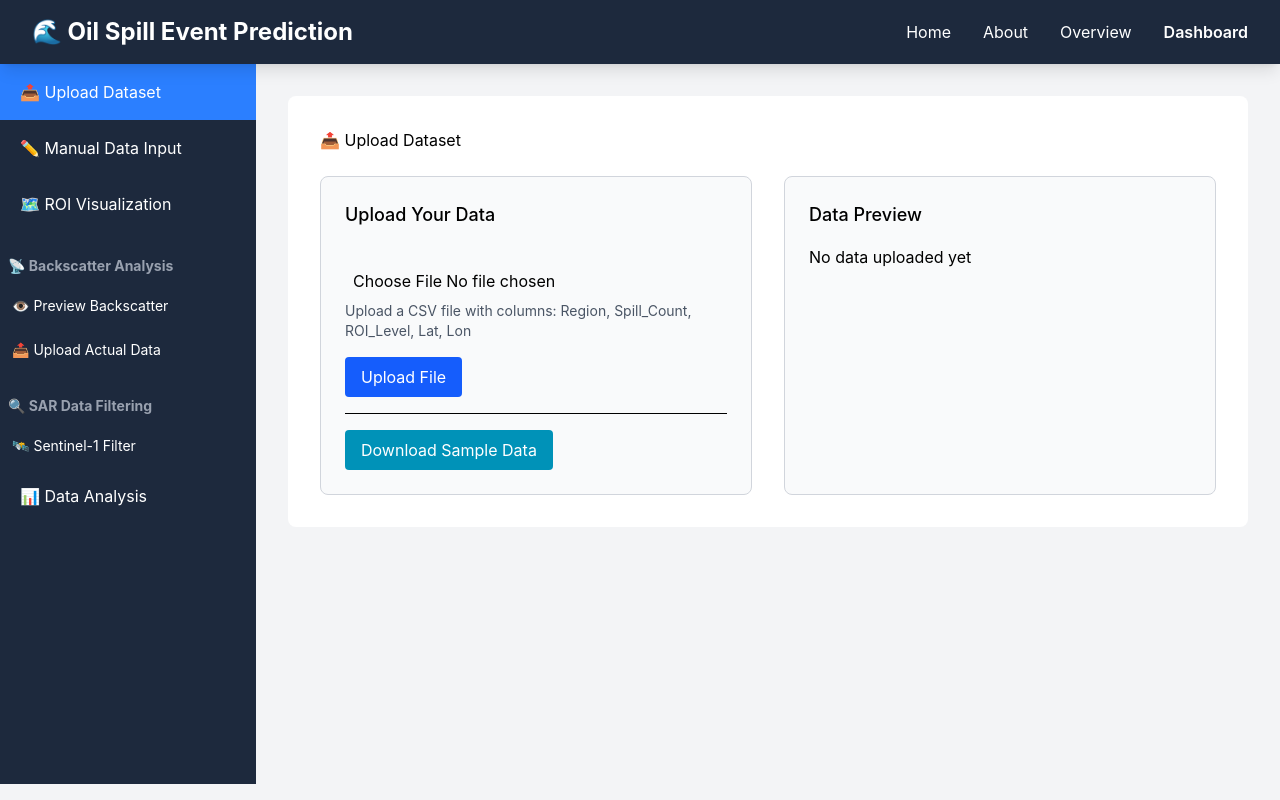
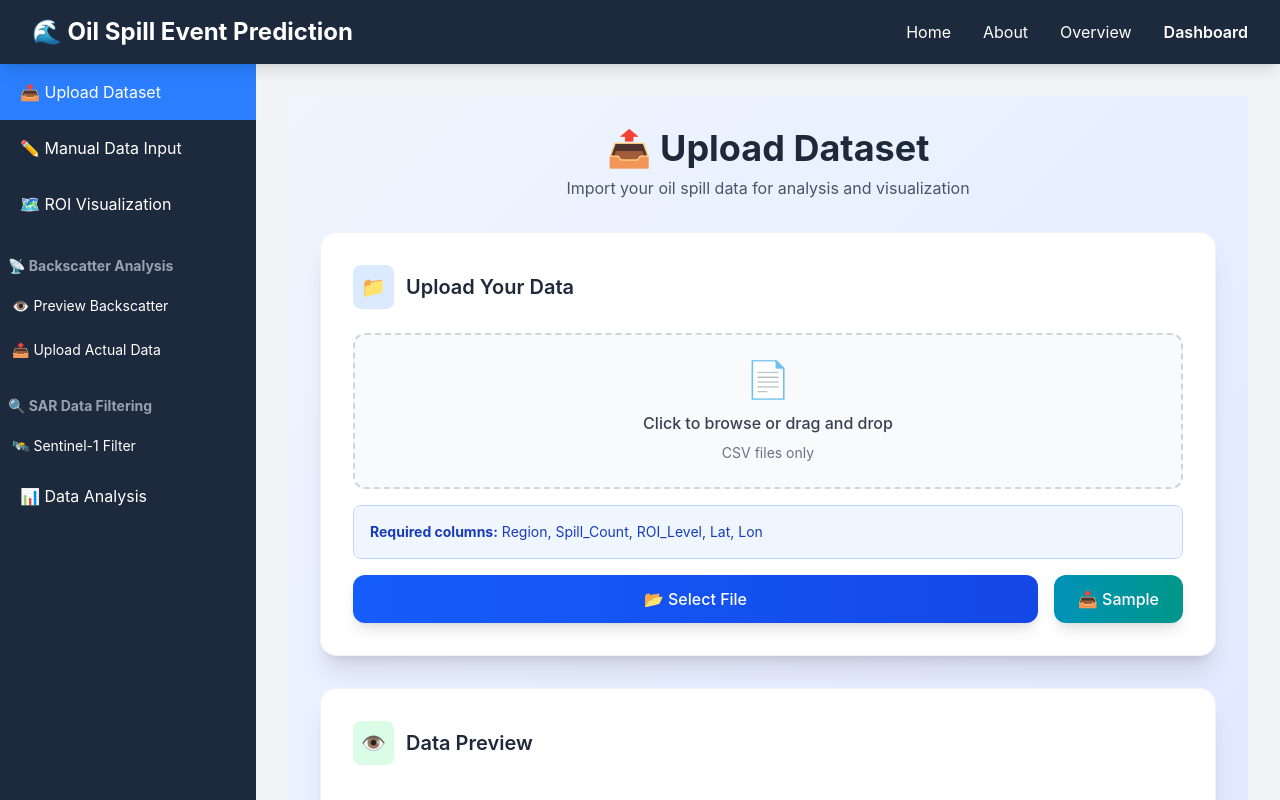
Before and after one commit to deveshjangid524/POSE, a React (Vite) app in the folder client/: page /dashboard in a window 1280 px wide. Shown: the top 800 px of the page. Built offline with nearby package versions, Linux system fonts and the light colour scheme.

Commit message:
fix :changes in  Upload Dataset component

```diff
--- a/client/src/components/UploadData.jsx
+++ b/client/src/components/UploadData.jsx
@@ -1,16 +1,28 @@
-import { useState } from 'react';
+import { useState, useRef } from 'react';
 import axios from 'axios';
 
 function UploadData() {
   const [file, setFile] = useState(null);
   const [data, setData] = useState([]);
   const [loading, setLoading] = useState(false);
+  const fileInputRef = useRef(null);
 
   const handleFileChange = (e) => {
-    setFile(e.target.files[0]);
+    const selectedFile = e.target.files[0];
+    console.log('File selected:', selectedFile);
+    setFile(selectedFile);
+  };
+
+  const handleUploadClick = () => {
+    if (!file) {
+      fileInputRef.current?.click();
+    } else {
+      handleUpload();
+    }
   };
 
   const handleUpload = async () => {
+    console.log('Current file state:', file);
     if (!file) {
       alert('Please select a file');
       return;
@@ -54,60 +66,124 @@ Pacific,5,Low,10,-160`;
   };
 
   return (
-    <div className="bg-white p-8 rounded-lg">
-      <h2>📤 Upload Dataset</h2>
+    <div className="min-h-screen bg-gradient-to-br from-blue-50 to-indigo-100 p-8">
+      <div className="max-w-6xl mx-auto">
+        <div className="text-center mb-8">
+          <h2 className="text-4xl font-bold text-gray-800 mb-2">📤 Upload Dataset</h2>
+          <p className="text-gray-600">Import your oil spill data for analysis and visualization</p>
+        </div>
 
-      <div className="grid grid-cols-2 gap-8 mt-6">
-        <div className="bg-gray-50 p-6 rounded-lg border border-gray-300">
-          <h3 className="text-lg font-medium mb-4">Upload Your Data</h3>
+        <div className="grid grid-cols-1 lg:grid-cols-2 gap-8">
+          <div className="bg-white rounded-2xl shadow-xl p-8 border border-gray-100">
+            <h3 className="text-xl font-semibold text-gray-800 mb-6 flex items-center">
+              <span className="bg-blue-100 text-blue-600 rounded-lg p-2 mr-3">📁</span>
+              Upload Your Data
+            </h3>
+
+            <div className="space-y-4">
+              <div className="border-2 border-dashed border-gray-300 rounded-xl p-6 text-center hover:border-blue-400 transition-colors duration-200 bg-gray-50">
                 <input
                   type="file"
                   accept=".csv"
                   onChange={handleFileChange}
-            className="w-full p-2 mt-4"
+                  ref={fileInputRef}
+                  className="hidden"
                 />
-          <p className="text-sm text-gray-600">Upload a CSV file with columns: Region, Spill_Count, ROI_Level, Lat, Lon</p>
+                <div className="cursor-pointer" onClick={() => fileInputRef.current?.click()}>
+                  <div className="text-4xl mb-3">📄</div>
+                  <p className="text-gray-700 font-medium mb-2">
+                    {file ? file.name : 'Click to browse or drag and drop'}
+                  </p>
+                  <p className="text-sm text-gray-500">CSV files only</p>
+                </div>
+              </div>
+
+              <div className="bg-blue-50 border border-blue-200 rounded-lg p-4">
+                <p className="text-sm text-blue-800">
+                  <strong>Required columns:</strong> Region, Spill_Count, ROI_Level, Lat, Lon
+                </p>
+              </div>
+
+              <div className="flex gap-4">
                 <button
-            onClick={handleUpload}
+                  onClick={handleUploadClick}
                   disabled={loading}
-            className="bg-blue-600 text-white px-4 py-2 rounded hover:bg-blue-700 disabled:opacity-50 mt-4"
+                  className="flex-1 bg-gradient-to-r from-blue-600 to-blue-700 text-white px-6 py-3 rounded-xl hover:from-blue-700 hover:to-blue-800 disabled:opacity-50 disabled:cursor-not-allowed transition-all duration-200 font-medium shadow-lg hover:shadow-xl transform hover:-translate-y-0.5"
                 >
-            {loading ? 'Uploading...' : 'Upload File'}
+                  {loading ? (
+                    <span className="flex items-center justify-center">
+                      <svg className="animate-spin -ml-1 mr-3 h-5 w-5 text-white" xmlns="http://www.w3.org/2000/svg" fill="none" viewBox="0 0 24 24">
+                        <circle className="opacity-25" cx="12" cy="12" r="10" stroke="currentColor" strokeWidth="4"></circle>
+                        <path className="opacity-75" fill="currentColor" d="M4 12a8 8 0 018-8V0C5.373 0 0 5.373 0 12h4zm2 5.291A7.962 7.962 0 014 12H0c0 3.042 1.135 5.824 3 7.938l3-2.647z"></path>
+                      </svg>
+                      Uploading...
+                    </span>
+                  ) : (
+                    <span className="flex items-center justify-center">
+                      {file ? '🚀 Upload File' : '📂 Select File'}
+                    </span>
+                  )}
                 </button>
-          <hr className="my-4" />
-          <button onClick={downloadSample} className="bg-cyan-600 text-white px-4 py-2 rounded hover:bg-cyan-700">
-            Download Sample Data
+
+                <button
+                  onClick={downloadSample}
+                  className="bg-gradient-to-r from-cyan-600 to-teal-600 text-white px-6 py-3 rounded-xl hover:from-cyan-700 hover:to-teal-700 transition-all duration-200 font-medium shadow-lg hover:shadow-xl transform hover:-translate-y-0.5"
+                >
+                  📥 Sample
                 </button>
               </div>
+            </div>
+          </div>
 
-        <div className="bg-gray-50 p-6 rounded-lg border border-gray-300">
-          <h3 className="text-lg font-medium mb-4">Data Preview</h3>
+          <div className="bg-white rounded-2xl shadow-xl p-8 border border-gray-100">
+            <h3 className="text-xl font-semibold text-gray-800 mb-6 flex items-center">
+              <span className="bg-green-100 text-green-600 rounded-lg p-2 mr-3">👁️</span>
+              Data Preview
+            </h3>
             {data.length > 0 ? (
-            <table className="w-full border-collapse mt-4">
-              <thead>
+              <div className="overflow-hidden rounded-lg border border-gray-200">
+                <div className="max-h-96 overflow-y-auto">
+                  <table className="w-full">
+                    <thead className="bg-gray-50 sticky top-0">
                       <tr>
-                  <th className="p-3 text-left border-b border-gray-300 bg-gray-200 font-semibold">Region</th>
-                  <th className="p-3 text-left border-b border-gray-300 bg-gray-200 font-semibold">Spill Count</th>
-                  <th className="p-3 text-left border-b border-gray-300 bg-gray-200 font-semibold">ROI Level</th>
-                  <th className="p-3 text-left border-b border-gray-300 bg-gray-200 font-semibold">Latitude</th>
-                  <th className="p-3 text-left border-b border-gray-300 bg-gray-200 font-semibold">Longitude</th>
+                        <th className="p-3 text-left font-semibold text-gray-700 border-b border-gray-200">Region</th>
+                        <th className="p-3 text-left font-semibold text-gray-700 border-b border-gray-200">Spill Count</th>
+                        <th className="p-3 text-left font-semibold text-gray-700 border-b border-gray-200">ROI Level</th>
+                        <th className="p-3 text-left font-semibold text-gray-700 border-b border-gray-200">Latitude</th>
+                        <th className="p-3 text-left font-semibold text-gray-700 border-b border-gray-200">Longitude</th>
                       </tr>
                     </thead>
-              <tbody>
+                    <tbody className="divide-y divide-gray-100">
                       {data.map((row, index) => (
-                  <tr key={index} className="hover:bg-gray-50">
-                    <td className="p-3 text-left border-b border-gray-300">{row.Region}</td>
-                    <td className="p-3 text-left border-b border-gray-300">{row.Spill_Count}</td>
-                    <td className="p-3 text-left border-b border-gray-300">{row.ROI_Level}</td>
-                    <td className="p-3 text-left border-b border-gray-300">{row.Lat}</td>
-                    <td className="p-3 text-left border-b border-gray-300">{row.Lon}</td>
+                        <tr key={index} className="hover:bg-blue-50 transition-colors duration-150">
+                          <td className="p-3 text-gray-800">{row.Region}</td>
+                          <td className="p-3 text-gray-800">{row.Spill_Count}</td>
+                          <td className="p-3">
+                            <span className={`px-2 py-1 rounded-full text-xs font-medium ${
+                              row.ROI_Level === 'Very High' ? 'bg-red-100 text-red-800' :
+                              row.ROI_Level === 'High' ? 'bg-orange-100 text-orange-800' :
+                              row.ROI_Level === 'Medium' ? 'bg-yellow-100 text-yellow-800' :
+                              'bg-green-100 text-green-800'
+                            }`}>
+                              {row.ROI_Level}
+                            </span>
+                          </td>
+                          <td className="p-3 text-gray-800">{row.Lat}</td>
+                          <td className="p-3 text-gray-800">{row.Lon}</td>
                         </tr>
                       ))}
                     </tbody>
                   </table>
+                </div>
+              </div>
             ) : (
-            <p>No data uploaded yet</p>
+              <div className="text-center py-12">
+                <div className="text-6xl mb-4 opacity-50">📊</div>
+                <p className="text-gray-500 text-lg">No data uploaded yet</p>
+                <p className="text-gray-400 text-sm mt-2">Upload a CSV file to see your data here</p>
+              </div>
             )}
+          </div>
         </div>
       </div>
     </div>
```
Lines whose indentation alone changed are shown as unchanged.
